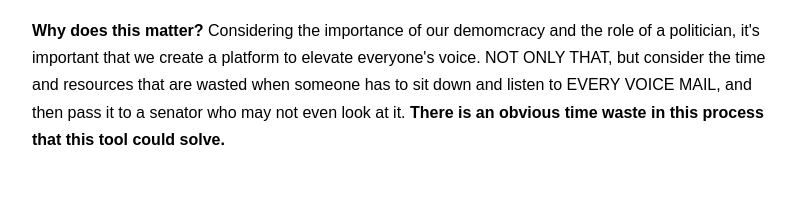
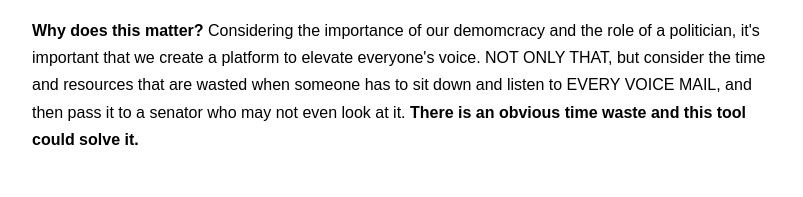
Before and after one commit to vlisna789/LisnaVargheesePorfolio, a plain HTML site: page listenup_detail.html in a window 1280 px wide. Shown: the part 1640-1837 px from the top of the page, without its empty margins (233-1036 px from the left). Drawn offline with Linux system fonts and the light colour scheme; a script that the page names is missing; files whose address does not match are found by name.

Commit message:
listen up wording changes

```diff
--- a/listenup_detail.html
+++ b/listenup_detail.html
@@ -119,7 +119,7 @@
 							<p class="animate-box"><img src="images/ListenUP/phoneresult.png" class="img-responsive" alt="phone and customer"></p>
 							<p> After additional consultation with elected official offices, most of the staff tasked with listening to the voicemails rarely take into account the opinions and sentiment being shared. <b> Why should thousands of voices and priceless data be lost in the void? </b> How do we correct this funnel of information? </p>
 								<p class="animate-box"><img src="images/ListenUP/funnel.png" class="img-responsive" alt="phone and customer"></p>
-								<p><b>Why does this matter?</b> Considering the importance of our demomcracy and the role of a politician, it's important that we create a platform to elevate everyone's voice. NOT ONLY THAT, but consider the time and resources that are wasted when someone has to sit down and listen to EVERY VOICE MAIL, and then pass it to a senator who may not even look at it. <b>There is an obvious time waste in this process that this tool could solve.</b></p>
+								<p><b>Why does this matter?</b> Considering the importance of our demomcracy and the role of a politician, it's important that we create a platform to elevate everyone's voice. NOT ONLY THAT, but consider the time and resources that are wasted when someone has to sit down and listen to EVERY VOICE MAIL, and then pass it to a senator who may not even look at it. <b>There is an obvious time waste and this tool could solve it.</b></p>
 							<br>
 						<h3>Our Solution</h3>
 					<p>	ListenUp is a web application addresses this problem. The web application, which is linked to an elected official's voicemail inbox and email, <b> automatically transcribes the messages sent to the official, intelligently analyzes the message for key issues and sentiment, and aggregates the data into an accessible database for data visualization. </b></p>
```
